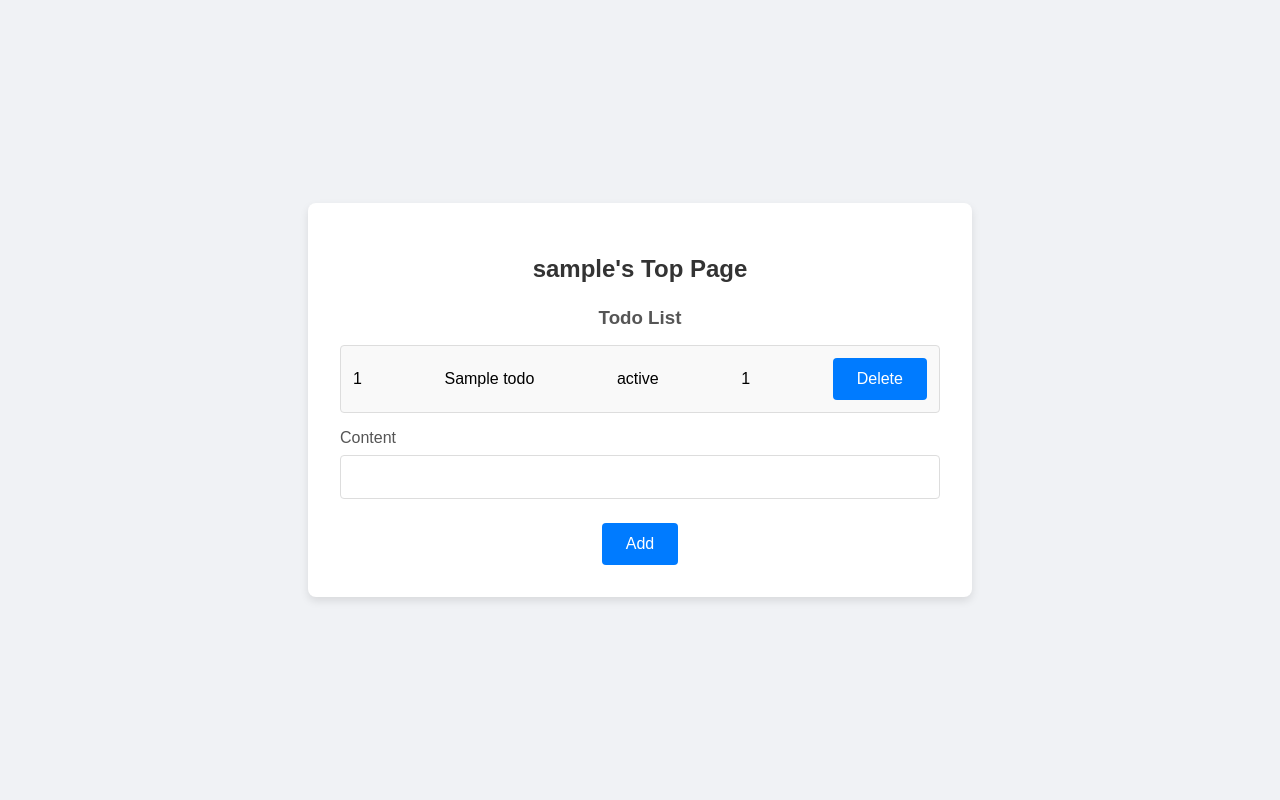
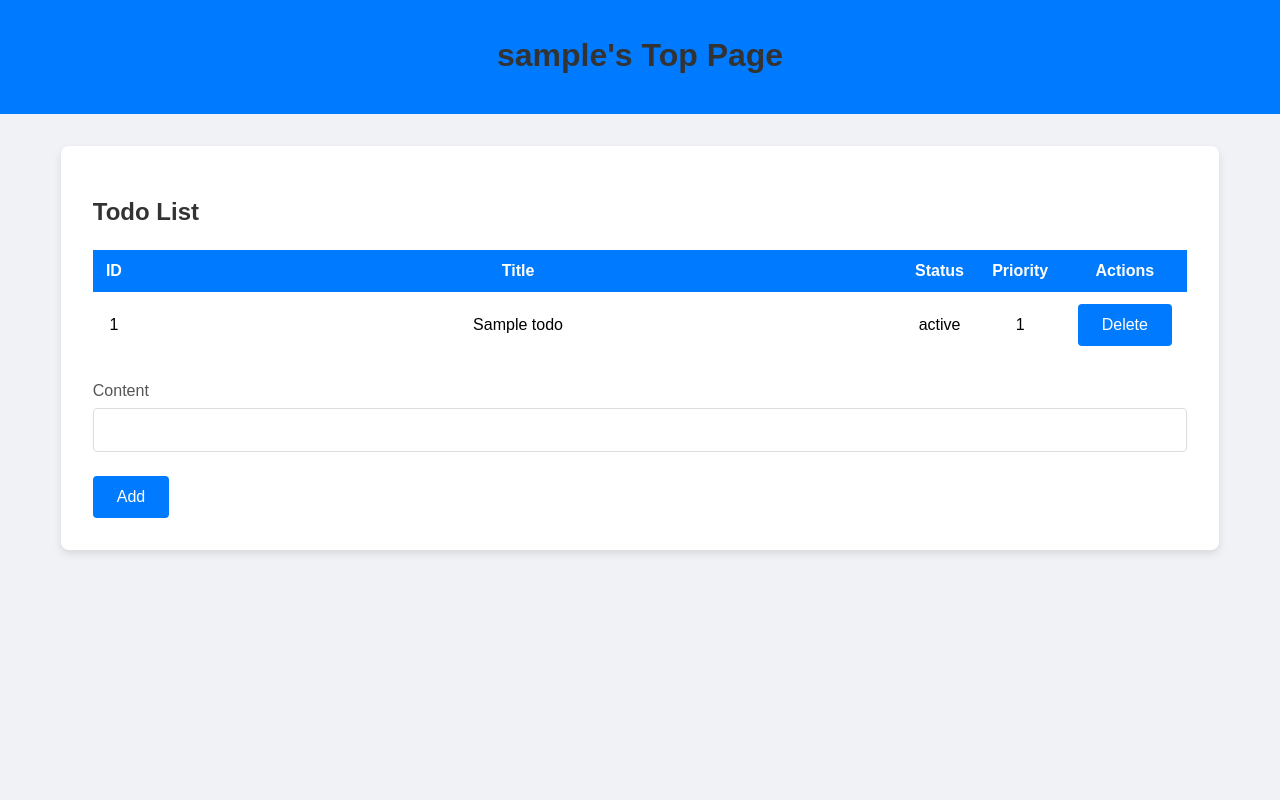
Before and after one commit to kentosoccer0502/todo_app_flask, a Flask app: page /todos in a window 1280 px wide. Run offline with Flask 3, Linux system fonts and the light colour scheme; a user stored in the database is signed in; tables that the repository leaves empty hold one stand-in row (values such as "Sample post").

Commit message:
fix: main page styles

```diff
--- a/app/routes/todo.py
+++ b/app/routes/todo.py
@@ -41,9 +41,9 @@ def get_todos():
             todo_data = {
                 'id': todo.id,
                 'user_id': todo.user_id,
-                'title': todo.todo_title,
-                'status': todo.todo_status,
-                'priority': todo.todo_priority,
+                'todo_title': todo.todo_title,
+                'todo_status': todo.todo_status,
+                'todo_priority': todo.todo_priority,
                 'created_at': todo.created_at,
                 'updated_at': todo.updated_at
             }
--- a/app/static/index.css
+++ b/app/static/index.css
@@ -1,47 +1,57 @@
 body {
     font-family: 'Arial', sans-serif;
     background-color: #f0f2f5;
+    margin: 0;
+    padding: 0;
     display: flex;
-    justify-content: center;
-    align-items: center;
-    height: 100vh;
-    margin: 0;
+    flex-direction: column;
+    min-height: 100vh;
 }
 
-.container {
+header {
+    background-color: #007bff;
+    color: #ffffff;
+    padding: 1rem;
+    text-align: center;
+}
+
+main {
+    flex: 1;
+    padding: 2rem;
+}
+
+#todo-list {
     background-color: #ffffff;
     padding: 2rem;
     border-radius: 8px;
     box-shadow: 0 4px 8px rgba(0, 0, 0, 0.1);
-    width: 100%;
-    max-width: 600px;
-    text-align: center;
+    max-width: 90%;
+    margin: 0 auto;
 }
 
-h2 {
+h1, h2 {
     margin-bottom: 1.5rem;
     color: #333333;
 }
 
-h3 {
-    margin-bottom: 1rem;
-    color: #555555;
+table {
+    width: 100%;
+    border-collapse: collapse;
+    margin-bottom: 1.5rem;
 }
 
-ul {
-    list-style-type: none;
-    padding: 0;
+th, td {
+    padding: 0.75rem;
+    text-align: center;
 }
 
-li {
-    background-color: #f9f9f9;
-    padding: 0.75rem;
-    border: 1px solid #dddddd;
-    border-radius: 4px;
-    margin-bottom: 0.5rem;
-    display: flex;
-    justify-content: space-between;
-    align-items: center;
+th {
+    background-color: #007bff;
+    color: #ffffff;
+}
+
+th.title, td.title {
+    width: 70%;
 }
 
 .form-group {
--- a/app/templates/index.html
+++ b/app/templates/index.html
@@ -7,23 +7,38 @@
     <link rel="stylesheet" href="{{ url_for('static', filename='index.css') }}">
 </head>
 <body>
-    <div class="container">
-        <h2>{{ current_user.username }}'s Top Page</h2>
-        <div id="todo-list">
-            <h3>Todo List</h3>
-            <ul>
-                {% for todo in todos %}
-                    <li>
-                        <span>{{ todo.id }}</span><br>
-                        <span>{{ todo.title }}</span><br>
-                        <span>{{ todo.status }}</span><br>
-                        <span>{{ todo.priority }}</span><br>
-                        <form action="{{ url_for('todo.delete_todo', todo_id=todo.id) }}" method="post">
-                            <button type="submit">Delete</button>
-                        </form>
-                    </li>
-                {% endfor %}
-            </ul>
+    <header>
+        <h1>{{ current_user.username }}'s Top Page</h1>
+    </header>
+    <main>
+        <section id="todo-list">
+            <h2>Todo List</h2>
+            <table>
+                <thead>
+                    <tr>
+                        <th>ID</th>
+                        <th class="title">Title</th>
+                        <th>Status</th>
+                        <th>Priority</th>
+                        <th>Actions</th>
+                    </tr>
+                </thead>
+                <tbody>
+                    {% for todo in todos %}
+                        <tr>
+                            <td>{{ todo.id }}</td>
+                            <td class="title">{{ todo.todo_title }}</td>
+                            <td>{{ todo.todo_status }}</td>
+                            <td>{{ todo.todo_priority }}</td>
+                            <td>
+                                <form action="{{ url_for('todo.delete_todo', todo_id=todo.id) }}" method="post">
+                                    <button type="submit">Delete</button>
+                                </form>
+                            </td>
+                        </tr>
+                    {% endfor %}
+                </tbody>
+            </table>
             <form action="{{ url_for('todo.create_todo') }}" method="post">
                 <div class="form-group">
                     <label for="content">Content</label>
@@ -31,7 +46,7 @@
                 </div>
                 <button type="submit">Add</button>
             </form>
-        </div>
-    </div>
+        </section>
+    </main>
 </body>
 </html>
```
